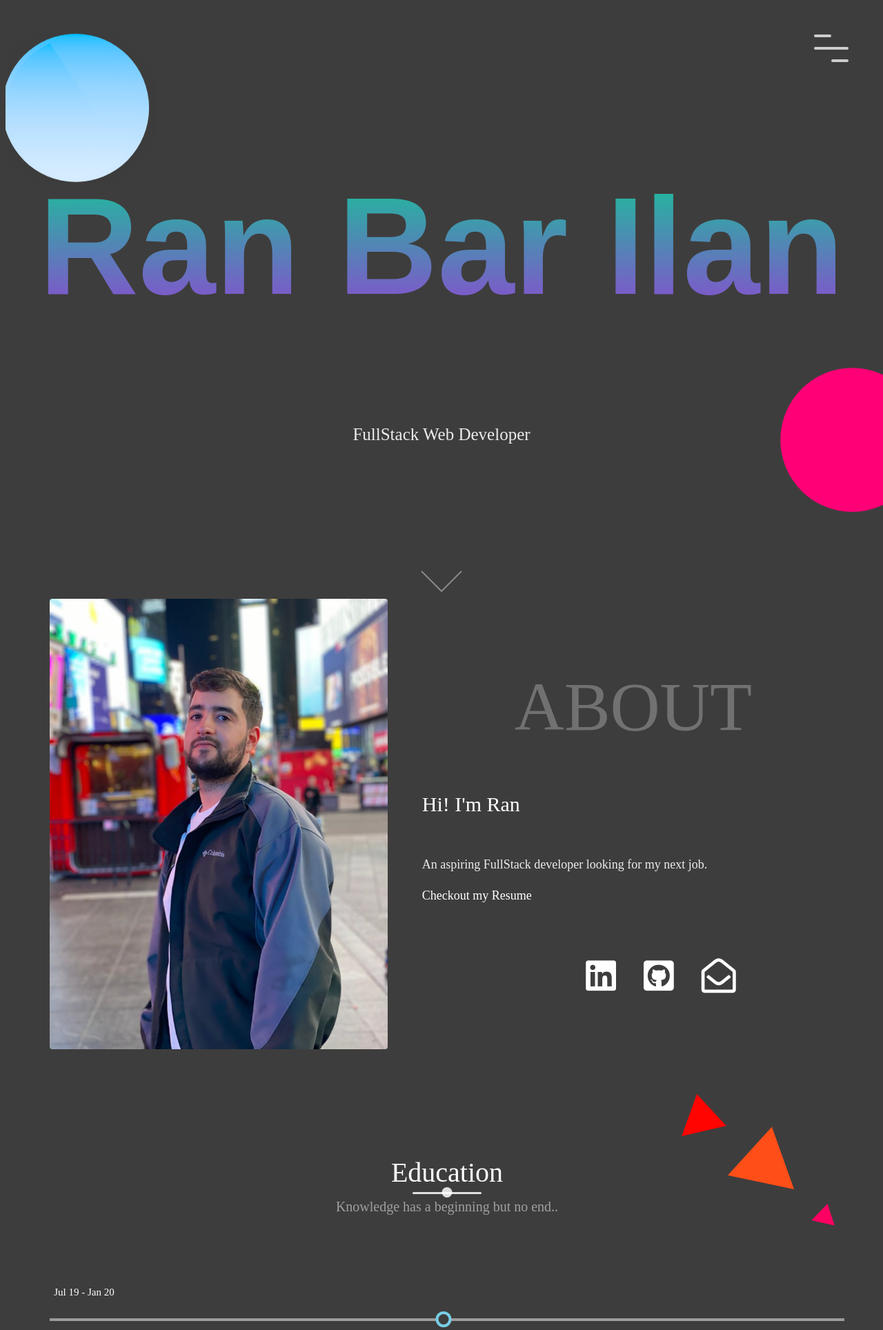
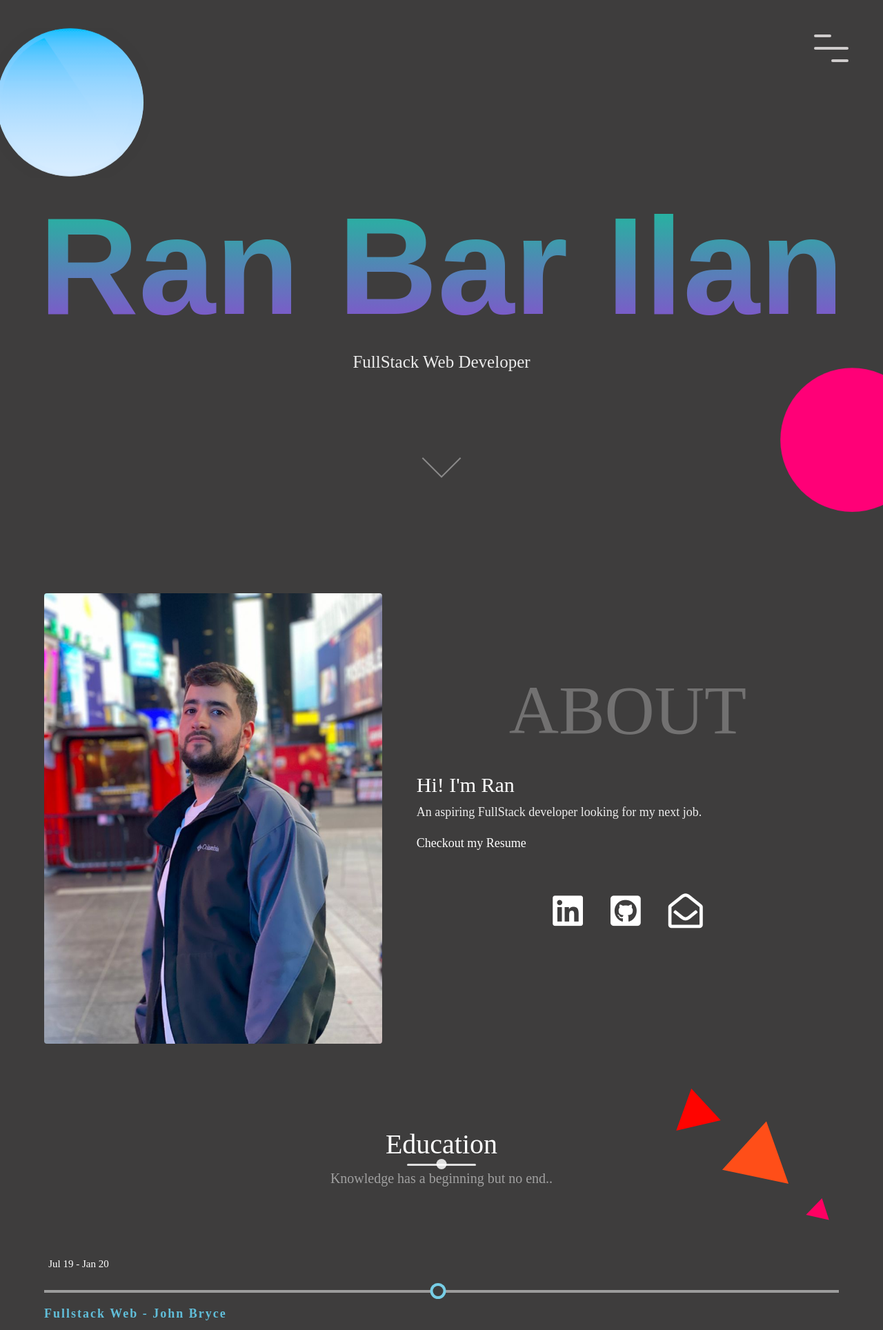
Before and after one commit to ranbri/ranbri.github.io, a PHP site: page / in a window 1280 px wide; the page is wider, and only the part inside the window is pictured. Shown: the top 1928 px of that part at 69% size. Run offline with PHP 8.4, Linux system fonts and the light colour scheme; some web fonts are replaced.

Commit message:
Update main.css

```diff
--- a/main.css
+++ b/main.css
@@ -6,7 +6,9 @@
 
 
 *{
-
+    margin:  0;
+    padding: 0;
+    box-sizing: border-box;
 }
 
 html{
```
